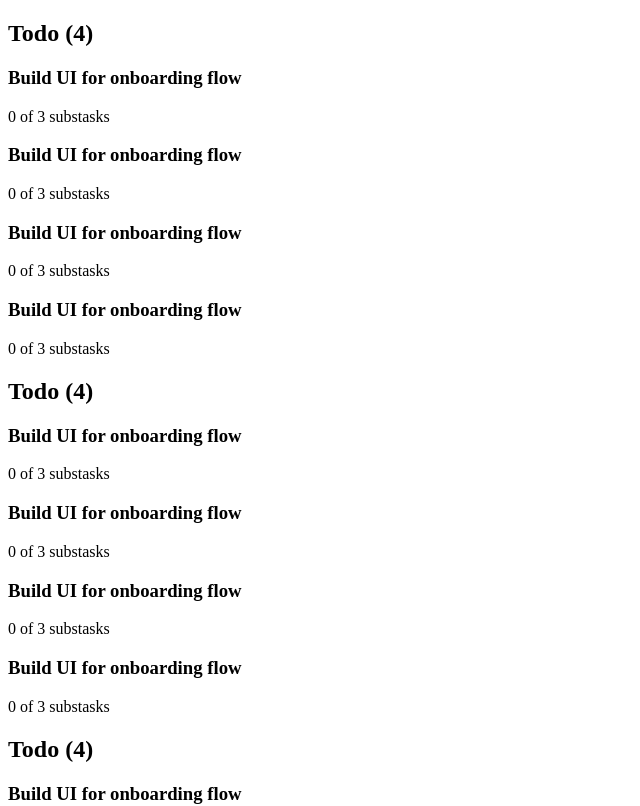
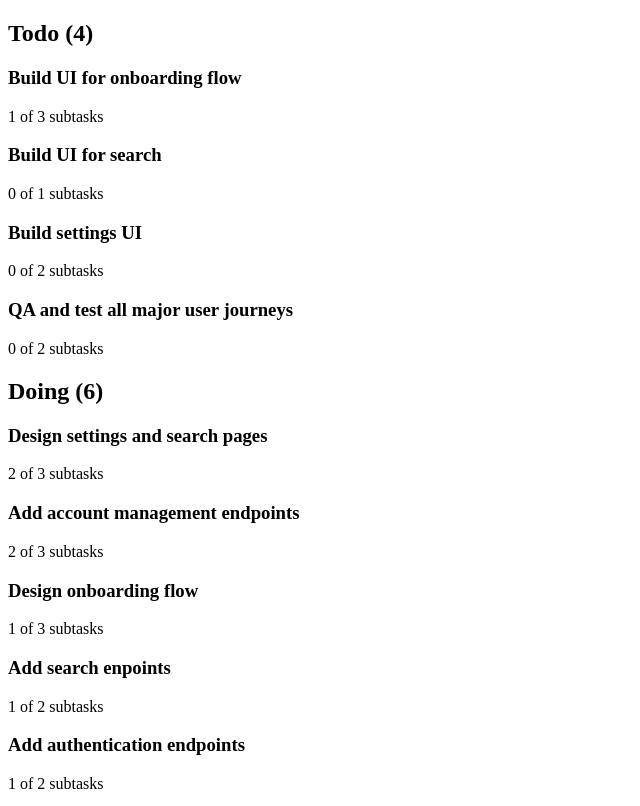
Before and after one commit to Stelkooo/kanban, a Next.js app: page /sections/main/main.component in a window 1280 px wide. Shown: the top 806 px of the page, without its empty margins (0-640 px from the left). Built offline with nearby package versions, Linux system fonts and the light colour scheme.

Commit message:
mock data

```diff
--- a/package.json
+++ b/package.json
@@ -15,12 +15,14 @@
     "eslint-config-airbnb-typescript": "^17.0.0",
     "eslint-config-prettier": "^8.8.0",
     "eslint-plugin-prettier": "^4.2.1",
+    "lodash": "^4.17.21",
     "next": "13.2.4",
     "react": "18.2.0",
     "react-dom": "18.2.0",
     "typescript": "5.0.3"
   },
   "devDependencies": {
+    "@types/lodash": "^4.14.192",
     "@typescript-eslint/eslint-plugin": "^5.57.0",
     "@typescript-eslint/parser": "^5.57.0",
     "autoprefixer": "^10.4.14",
--- a/pages/index.tsx
+++ b/pages/index.tsx
@@ -1,8 +1,6 @@
 import Head from 'next/head';
 
 import { Plus_Jakarta_Sans } from 'next/font/google';
-
-import data from '@/public/data/data.json';
 
 import Header from './components/header/header.component';
 import Main from './sections/main/main.component';
--- a/pages/sections/main/components/column/column.component.tsx
+++ b/pages/sections/main/components/column/column.component.tsx
@@ -1,17 +1,20 @@
-import Task from '../task/task.component';
+import { TColumn } from '@/pages/types/kanban.types';
 
-export default function Columns() {
+import Tasks from '../tasks/tasks.component';
+import { sortByOrder } from '../../utilities';
+
+type Props = {
+  column: TColumn;
+};
+
+export default function Column({ column }: Props) {
+  const tasksSorted = sortByOrder(column.tasks, column.order, 'id');
   return (
     <div className="min-w-[280px]">
       <h2 className="heading-small mb-6 flex uppercase text-medium-grey before:mr-3 before:inline-block before:h-4 before:w-4 before:rounded-full before:bg-purple">
-        Todo (4)
+        {column.name} ({column.tasks.length})
       </h2>
-      <div className="grid gap-y-5">
-        <Task />
-        <Task />
-        <Task />
-        <Task />
-      </div>
+      <Tasks tasks={column.tasks} />
     </div>
   );
 }
--- /dev/null
+++ b/pages/sections/main/components/columns/columns.component.tsx
@@ -0,0 +1,16 @@
+import { TColumn } from '@/pages/types/kanban.types';
+import Column from '../column/column.component';
+
+type Props = {
+  columns: TColumn[];
+};
+
+export default function Columns({ columns }: Props) {
+  return (
+    <>
+      {columns.map((column) => (
+        <Column key={column.id} column={column} />
+      ))}
+    </>
+  );
+}
--- a/pages/sections/main/components/task/task.component.tsx
+++ b/pages/sections/main/components/task/task.component.tsx
@@ -1,8 +1,17 @@
-export default function Task() {
+import { TTask } from '@/pages/types/kanban.types';
+
+type Props = {
+  task: TTask;
+};
+
+export default function Task({ task }: Props) {
   return (
     <div className="rounded-lg bg-white px-4 py-6">
-      <h3 className="heading-medium mb-2">Build UI for onboarding flow</h3>
-      <p className="body-medium text-medium-grey">0 of 3 substasks</p>
+      <h3 className="heading-medium mb-2">{task.title}</h3>
+      <p className="body-medium text-medium-grey">
+        {task.subtasks.filter((subtask) => subtask.isCompleted === true).length}{' '}
+        of {task.subtasks.length} subtasks
+      </p>
     </div>
   );
 }
--- /dev/null
+++ b/pages/sections/main/components/tasks/tasks.component.tsx
@@ -0,0 +1,16 @@
+import { TTask } from '@/pages/types/kanban.types';
+import Task from '../task/task.component';
+
+type Props = {
+  tasks: TTask[];
+};
+
+export default function Tasks({ tasks }: Props) {
+  return (
+    <div className="grid gap-y-5">
+      {tasks.map((task) => (
+        <Task key={task.id} task={task} />
+      ))}
+    </div>
+  );
+}
--- a/pages/sections/main/main.component.tsx
+++ b/pages/sections/main/main.component.tsx
@@ -1,20 +1,42 @@
+'use client';
+
+import { useState, useEffect } from 'react';
+
+import _ from 'lodash';
+
+import data from '@/public/data/data.json';
+
 import Button from '@/pages/components/button/button.component';
-import Column from './components/column/column.component';
+import Columns from './components/columns/columns.component';
+
+import { sortByOrder } from './utilities';
 
 export default function Main() {
+  const [board, setBoard] = useState({});
+  const [columns, setColumns] = useState<any>();
+
+  useEffect(() => {
+    const boardInitData = data.boards.find((item) => item.id === 1);
+    if (boardInitData) {
+      setBoard(boardInitData);
+      setColumns(sortByOrder(boardInitData.columns, boardInitData.order, 'id'));
+    }
+  }, []);
+
   return (
     <main className="flex gap-6 overflow-auto bg-light-grey px-4 py-6">
-      {/* <div className="absolute top-1/2 -translate-y-1/2 px-4 text-center">
+      {_.isEmpty(board) ? (
+        <div className="absolute top-1/2 -translate-y-1/2 px-4 text-center">
           <h2 className="heading-large mb-6 text-medium-grey">
             This board is empty. Create a new column to get started.
           </h2>
           <Button btnStyle="primaryLarge">
             <p className="heading-medium">Add New Column</p>
           </Button>
-      </div> */}
-      <Column />
-      <Column />
-      <Column />
+        </div>
+      ) : (
+        <Columns columns={columns} />
+      )}
     </main>
   );
 }
--- /dev/null
+++ b/pages/sections/main/utilities.ts
@@ -0,0 +1,6 @@
+export const sortByOrder = (array: [], order: [], key: string) => {
+  array.sort((a, b) => order.indexOf(a[key]) - order.indexOf(b[key]));
+  return array;
+};
+
+export default sortByOrder;
--- a/public/data/data.json
+++ b/public/data/data.json
@@ -1,5 +1,4 @@
 {
-  "order": [1, 2, 3],
   "boards": [
     {
       "id": 1,
@@ -398,11 +397,13 @@
           ]
         },
         {
+          "order": [],
           "id": 2,
           "name": "Doing",
           "tasks": []
         },
         {
+          "order": [],
           "id": 3,
           "name": "Done",
           "tasks": []
@@ -458,11 +459,13 @@
           ]
         },
         {
+          "order": [],
           "id": 2,
           "name": "Next",
           "tasks": []
         },
         {
+          "order": [],
           "id": 3,
           "name": "Later",
           "tasks": []
```
Also changed, not shown: pages/types/kanban.types.ts (added, +26 -0 lines), 1 other file (tests, documents, lock files or other folders). Lines whose indentation alone changed are shown as unchanged.
